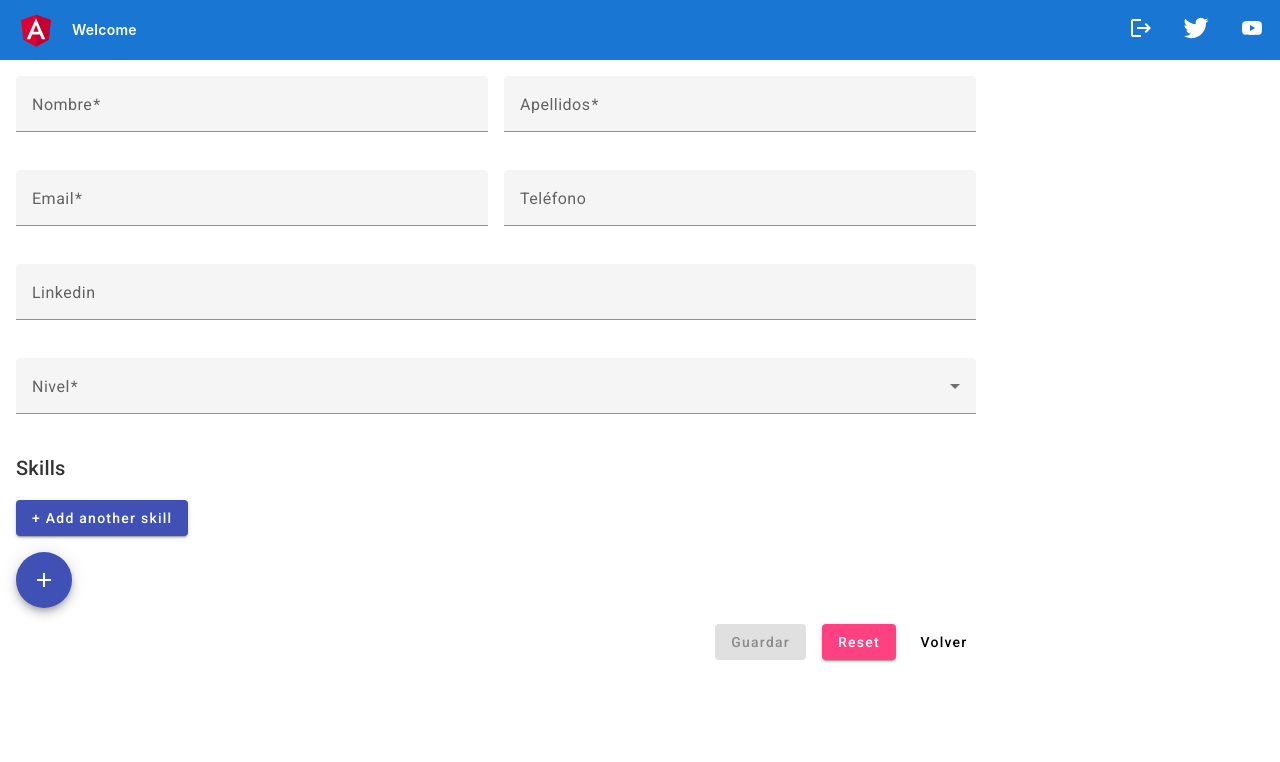
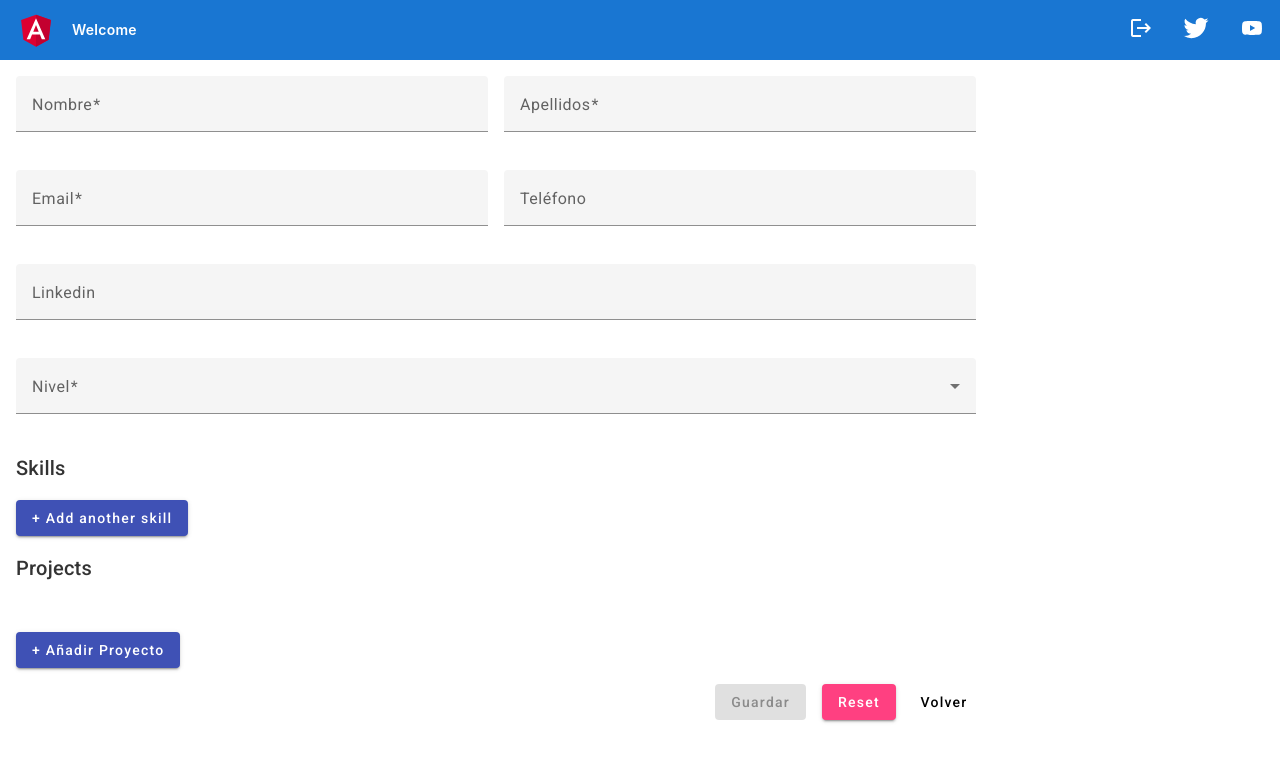
Before and after one commit to leriano7/angular-candidates, an Angular app: page /create in a window 1280 px wide. Shown: the top 762 px of the page. Built offline with nearby package versions, Linux system fonts and the light colour scheme; sample sign-in values are in the browser's storage.

Commit message:
Going ahead

```diff
--- a/src/app/components/candidate-form/candidate-form.component.html
+++ b/src/app/components/candidate-form/candidate-form.component.html
@@ -48,6 +48,7 @@
     </div>
 
     <div class="full">
+      <h2>Projects</h2>
       <app-project-list [projectList]="projectsModel"></app-project-list>
     </div>
 
--- a/src/app/components/project-card/project-card.component.html
+++ b/src/app/components/project-card/project-card.component.html
@@ -1 +1,9 @@
-<p>project-card works!</p>
+<p>***********************</p>
+<p>{{project.name}}</p>
+<p>{{project.description}}</p>
+<p>{{project.experience}} años</p>
+<p>{{project.technology.length}} tecnologías</p>
+<div *ngFor="let technology of project.technology; let i=index">
+  {{project.technology[i]}} <!-- or {{ technology }} -->
+</div>
+<p>***********************</p>
--- a/src/app/components/project-card/project-card.component.ts
+++ b/src/app/components/project-card/project-card.component.ts
@@ -1,4 +1,5 @@
-import { Component } from '@angular/core';
+import { Component, Input } from '@angular/core';
+import { Project } from 'src/app/models/project';
 
 @Component({
   selector: 'app-project-card',
@@ -7,4 +8,6 @@ import { Component } from '@angular/core';
 })
 export class ProjectCardComponent {
 
+  @Input() project! : Project;
+
 }
--- a/src/app/components/project-list/project-list.component.html
+++ b/src/app/components/project-list/project-list.component.html
@@ -1,33 +1,10 @@
-<div class="add-button">
-  <button
-      mat-fab
-      color="primary"
-      aria-label="Añadir un candidato" >
-      <mat-icon>add</mat-icon>
-  </button>
-</div>
 <div class="project-list">
   <div *ngFor="let project of projectList">
-      <div>{{project.name}}</div>
-      <!-- <app-candidate-card
-        [candidate]="candidate"
-        (outDestroy)="deletedCard()"></app-candidate-card> -->
+    <app-project-card [project]="project"></app-project-card>
   </div>
 </div>
-
-<!-- <div class="add-button">
-  <button
-      mat-fab
-      color="primary"
-      aria-label="Añadir un candidato"
-      routerLink="/create">
-      <mat-icon>add</mat-icon>
-  </button>
-</div>
-<div class="candidate-list">
-  <div *ngFor="let candidate of candidates">
-      <app-candidate-card
-        [candidate]="candidate"
-        (outDestroy)="deletedCard()"></app-candidate-card>
-  </div>
-</div> -->
+<button
+    mat-raised-button
+    color="primary"
+    type="button"
+    (click)="addProject()">+ Añadir Proyecto</button>
--- a/src/app/components/project-list/project-list.component.scss
+++ b/src/app/components/project-list/project-list.component.scss
@@ -0,0 +1,6 @@
+.project-list {
+  flex-wrap: wrap;
+  padding: 1rem;
+  display: flex;
+  gap: 1rem;
+}
--- a/src/app/components/project-list/project-list.component.ts
+++ b/src/app/components/project-list/project-list.component.ts
@@ -8,4 +8,6 @@ import { Project } from 'src/app/models/project';
 })
 export class ProjectListComponent {
   @Input() projectList! : Array<Project>;
+
+  public addProject = () => {};
 }
```
